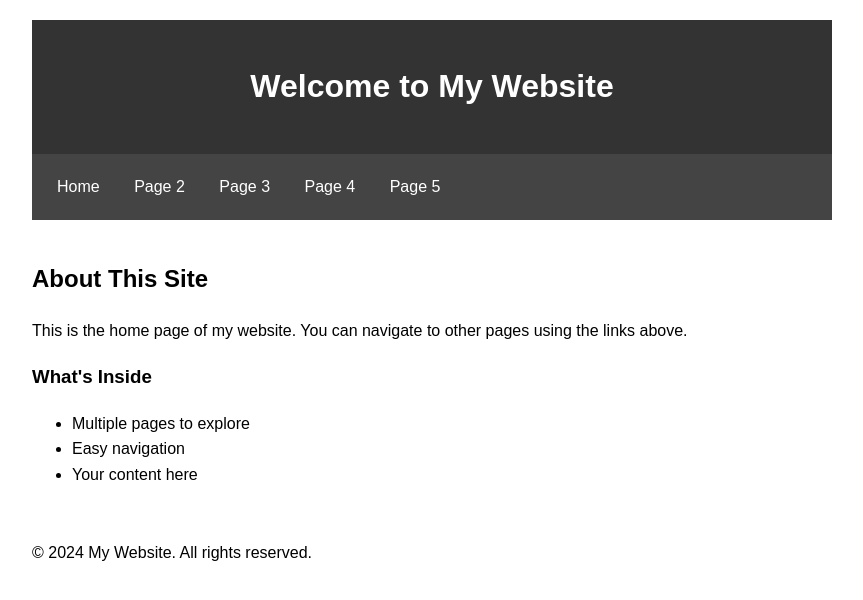
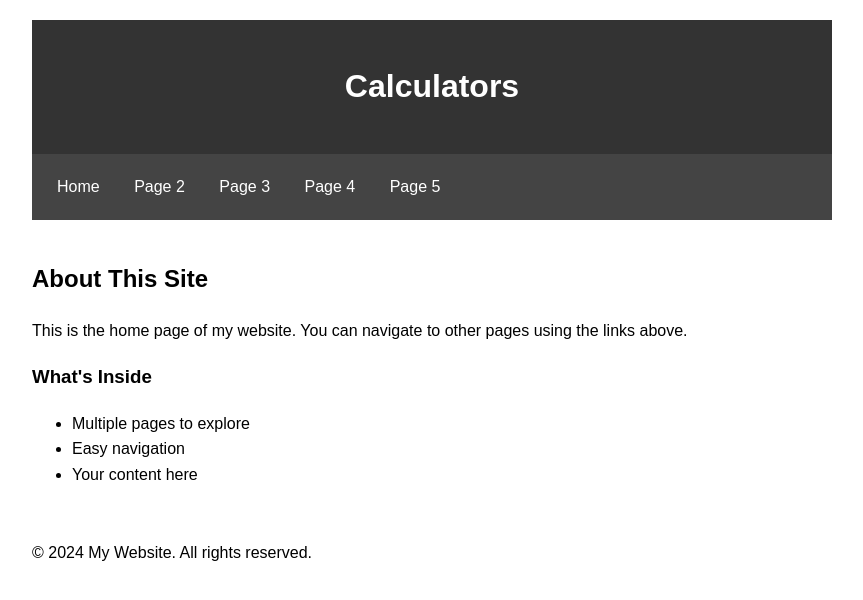
Before and after one commit to eddiechilli/Calculators, a plain HTML site: page Index.html in a window 1280 px wide. Shown: the whole page, without its empty margins (208-1071 px from the left). Drawn offline with Linux system fonts and the light colour scheme.

Commit message:
Update Index.html
Title update

```diff
--- a/Index.html
+++ b/Index.html
@@ -39,7 +39,7 @@
 </head>
 <body>
     <header>
-        <h1>Welcome to My Website</h1>
+        <h1>Calculators</h1>
     </header>
 
     <nav>
```
